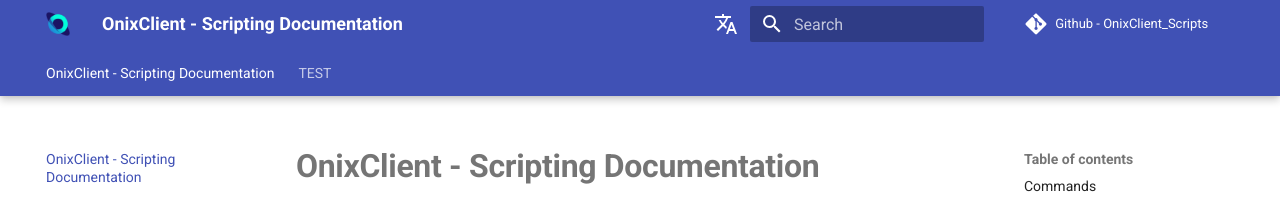
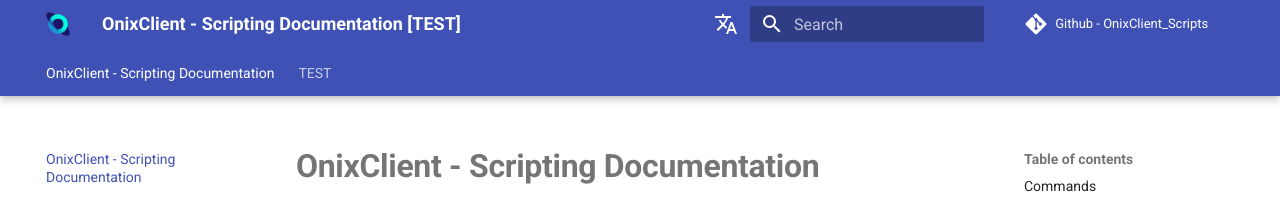
Before and after one commit to MRUIAW/mkdocs-OnixClient-Scripting-Documentation, an MkDocs documentation site: the page built from docs/index.md, in a window 1280 px wide. Shown: the top 205 px of the page. Built offline with MkDocs 1.6.1 and Material for MkDocs 9.7.7, drawn with Linux system fonts in a browser that asks for light colours; comment, search, counter and statistics services are not loaded.

```diff
--- a/mkdocs.yml
+++ b/mkdocs.yml
@@ -1,4 +1,4 @@
-site_name: OnixClient - Scripting Documentation
+site_name: OnixClient - Scripting Documentation [TEST]
 
 # Repository
 repo_name: Github - OnixClient_Scripts
```
